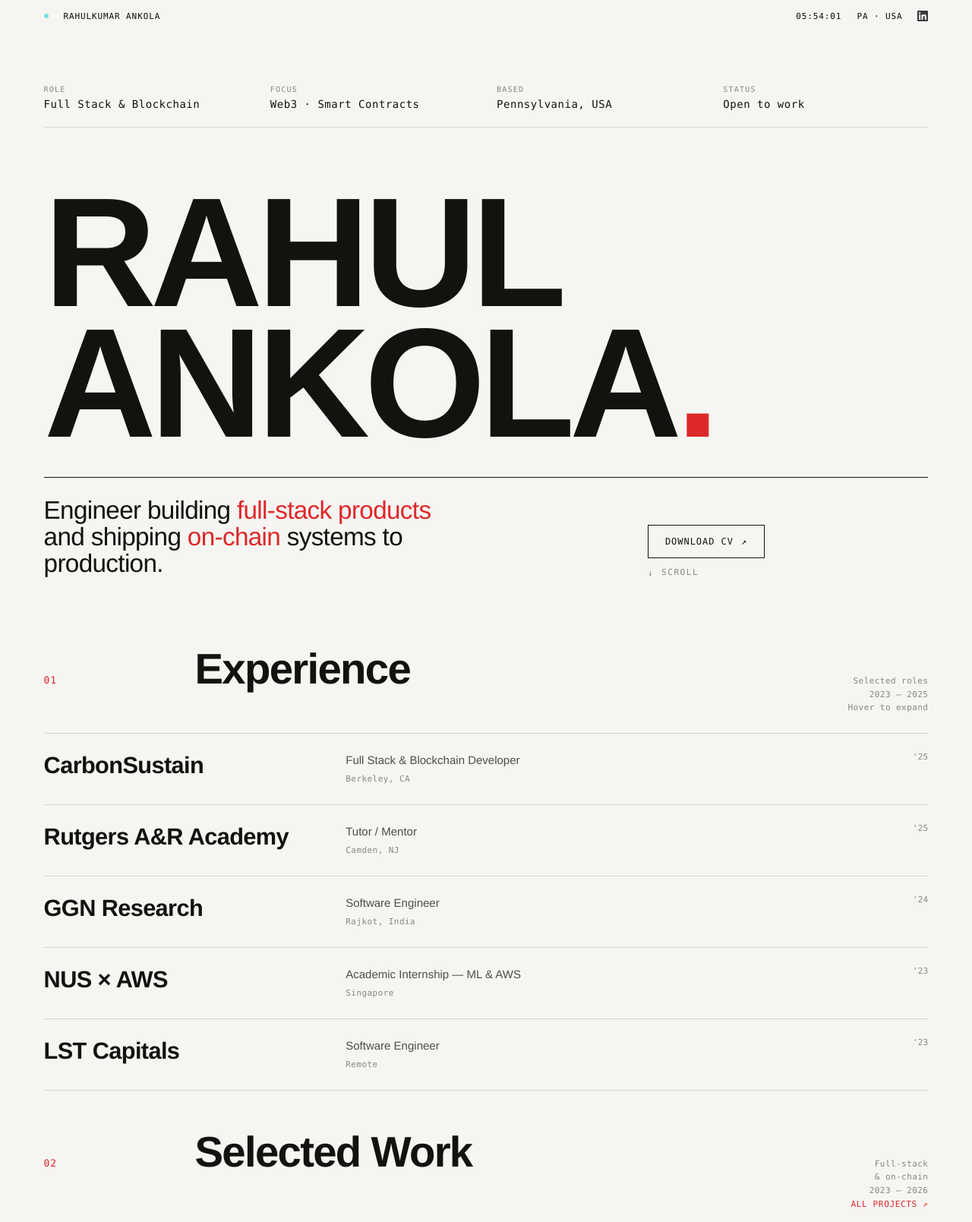
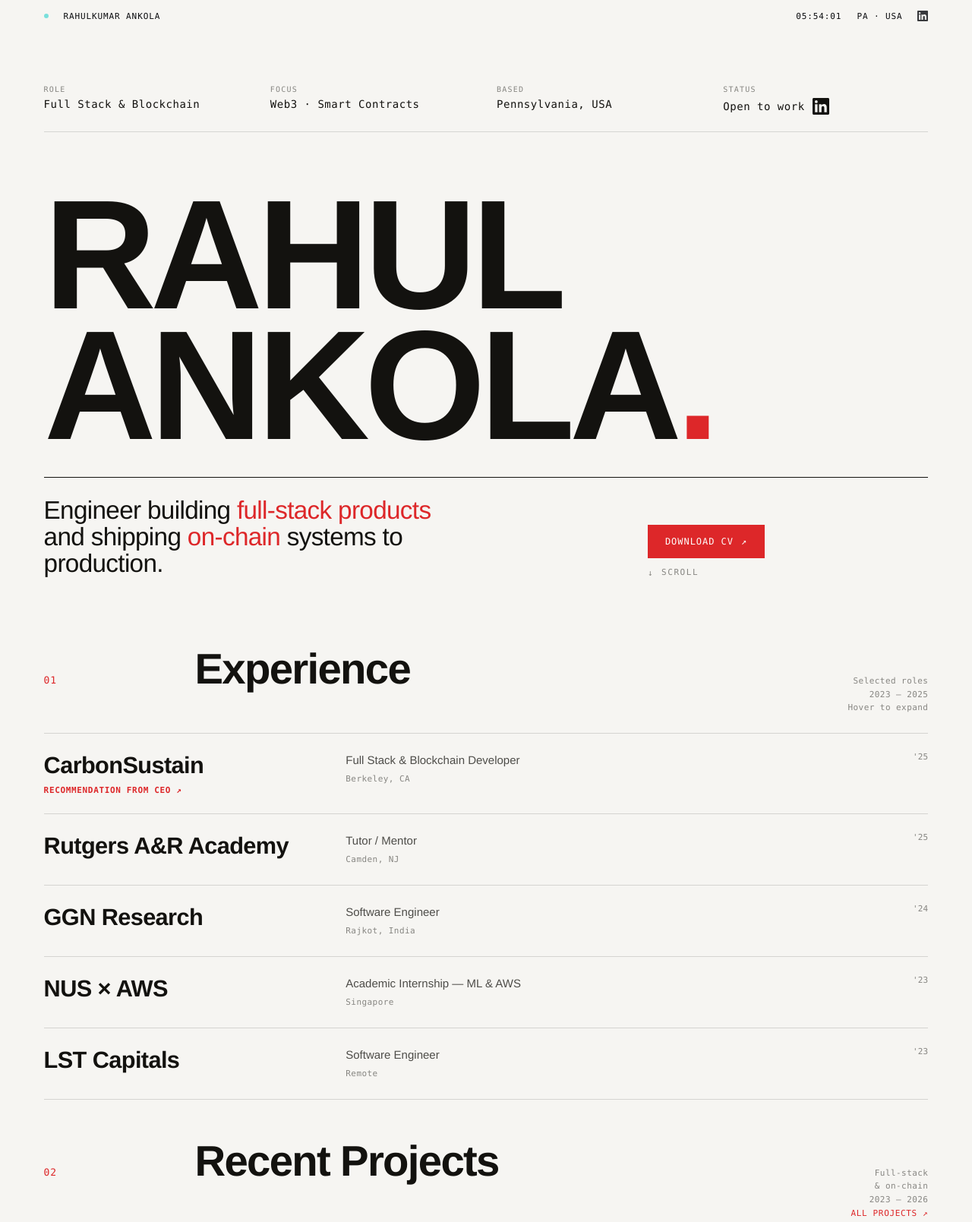
Before and after one commit to RahulAnkola/Resume, a plain HTML site: page index.html in a window 1280 px wide. Shown: the top 1609 px of the page at 76% size. Drawn offline with Linux system fonts and the light colour scheme.

Commit message:
feat: LinkedIn in hero, cursor fixes, red CV button, LOR link, copy email
- LinkedIn logo next to "Open to work" in hero
- Download CV button red with white text
- Recommendation from CEO link under CarbonSustain
- Copy-to-clipboard button on email with checkmark
- Custom cursor hidden on LOR/LinkedIn hover (native finger shown)
- Hot cursor color changed to dark for visibility on red button
- Removed "or press G" from scroll cue

Co-Authored-By: Claude Sonnet 4.6 <noreply@anthropic.com>

```diff
--- a/index.html
+++ b/index.html
@@ -64,7 +64,7 @@
     transition: width 0.22s ease, height 0.22s ease, background 0.22s ease, border-color 0.22s ease;
     mix-blend-mode: difference;
   }
-  #cursor.hot { width: 56px; height: 56px; background: var(--accent); border-color: transparent; mix-blend-mode: normal; }
+  #cursor.hot { width: 56px; height: 56px; background: var(--ink); border-color: transparent; mix-blend-mode: normal; }
   #cursor-dot {
     position: fixed; top: 0; left: 0; width: 4px; height: 4px; background: var(--accent);
     border-radius: 50%; transform: translate(-50%, -50%); pointer-events: none; z-index: 10000;
@@ -141,12 +141,12 @@
 
   .btn {
     font-family: var(--mono); font-size: 12px; letter-spacing: 0.08em; text-transform: uppercase;
-    padding: 14px 22px; border: 1px solid var(--ink); color: var(--ink); background: transparent;
+    padding: 14px 22px; border: 1px solid var(--accent); color: var(--paper); background: var(--accent);
     display: inline-flex; align-items: center; gap: 10px; cursor: none; position: relative; overflow: hidden;
     transition: color 0.3s ease;
   }
-  .btn::before { content: ""; position: absolute; inset: 0; background: var(--accent); transform: translateY(101%); transition: transform 0.32s cubic-bezier(0.16,1,0.3,1); z-index: -1; }
-  .btn:hover { color: var(--paper); border-color: var(--accent); }
+  .btn::before { content: ""; position: absolute; inset: 0; background: var(--ink); transform: translateY(101%); transition: transform 0.32s cubic-bezier(0.16,1,0.3,1); z-index: -1; }
+  .btn:hover { color: var(--paper); border-color: var(--ink); }
   .btn:hover::before { transform: translateY(0); }
   .btn .ar { transition: transform 0.32s ease; }
   .btn:hover .ar { transform: translate(3px, -3px); }
@@ -286,7 +286,7 @@
     <div class="k"><b>Role</b><span>Full Stack &amp; Blockchain</span></div>
     <div class="k"><b>Focus</b><span>Web3 · Smart Contracts</span></div>
     <div class="k"><b>Based</b><span>Pennsylvania, USA</span></div>
-    <div class="k"><b>Status</b><span>Open to work</span></div>
+    <div class="k"><b>Status</b><span style="display:flex;align-items:center;gap:10px;">Open to work <a href="https://www.linkedin.com/in/rahulankola/" target="_blank" rel="noopener" data-no-hot style="display:flex;align-items:center;cursor:pointer;" onmouseover="document.getElementById('cursor').style.opacity='0';document.getElementById('cursor-dot').style.opacity='0';" onmouseout="document.getElementById('cursor').style.opacity='1';document.getElementById('cursor-dot').style.opacity='1';"><svg width="22" height="22" viewBox="0 0 24 24" fill="currentColor"><path d="M20.447 20.452h-3.554v-5.569c0-1.328-.027-3.037-1.852-3.037-1.853 0-2.136 1.445-2.136 2.939v5.667H9.351V9h3.414v1.561h.046c.477-.9 1.637-1.85 3.37-1.85 3.601 0 4.267 2.37 4.267 5.455v6.286zM5.337 7.433a2.062 2.062 0 0 1-2.063-2.065 2.064 2.064 0 1 1 2.063 2.065zm1.782 13.019H3.555V9h3.564v11.452zM22.225 0H1.771C.792 0 0 .774 0 1.729v20.542C0 23.227.792 24 1.771 24h20.451C23.2 24 24 23.227 24 22.271V1.729C24 .774 23.2 0 22.222 0h.003z"/></svg></a></span></div>
   </div>
 
   <h1 class="name" id="name" title="click me">
@@ -314,9 +314,9 @@
 
   <div class="xp-list">
     <div class="xp-row reveal">
-      <div class="xp-co">CarbonSustain</div>
+      <div class="xp-co">CarbonSustain<a href="LetterOfRecommendation.pdf" target="_blank" rel="noopener" data-no-hot style="display:block;font-family:var(--mono);font-size:11px;letter-spacing:0.06em;text-transform:uppercase;color:var(--accent);margin-top:8px;text-decoration:none;transition:opacity 0.2s;cursor:pointer;" onmouseover="this.style.opacity='0.7';document.getElementById('cursor').style.opacity='0';document.getElementById('cursor-dot').style.opacity='0';" onmouseout="this.style.opacity='1';document.getElementById('cursor').style.opacity='1';document.getElementById('cursor-dot').style.opacity='1';">Recommendation from CEO ↗</a></div>
       <div class="xp-role">Full Stack &amp; Blockchain Developer<span class="loc">Berkeley, CA</span></div>
-      <div class="xp-detail">Shipped React/Node features for emissions tracking &amp; carbon-credit issuance. Deployed Solidity contracts (ERC-20/721/1155) wired to backend services in production. <a href="LetterOfRecommendation.pdf" target="_blank" rel="noopener" style="color:var(--accent);font-family:var(--mono);font-size:10px;letter-spacing:0.06em;text-transform:uppercase;">LOR ↗</a></div>
+      <div class="xp-detail">Shipped React/Node features for emissions tracking &amp; carbon-credit issuance. Deployed Solidity contracts (ERC-20/721/1155) wired to backend services in production.</div>
       <div class="xp-date">'25</div>
     </div>
     <div class="xp-row reveal">
@@ -351,7 +351,7 @@
 <section class="wrap" id="work">
   <div class="sec-head reveal">
     <div class="sec-num">02</div>
-    <h2 class="sec-title">Selected Work</h2>
+    <h2 class="sec-title">Recent Projects</h2>
     <div class="sec-meta">Full-stack<br />&amp; on-chain<br />2023 — 2026<br /><a href="https://github.com/RahulAnkola?tab=repositories" target="_blank" rel="noopener" style="color:var(--accent);font-family:var(--mono);font-size:11px;letter-spacing:0.06em;text-transform:uppercase;">All projects ↗</a></div>
   </div>
 
@@ -452,7 +452,7 @@
         <div class="lbl">Graduate GPA / 4.0</div>
       </div>
       <div class="stat reveal">
-        <div class="num" data-count="5" data-suffix="+">0</div>
+        <div class="num" data-count="5">0</div>
         <div class="lbl">Roles across 3 countries</div>
       </div>
       <div class="stat reveal">
@@ -541,7 +541,7 @@
     requestAnimationFrame(loop);
   }
   loop();
-  var hotSel = "a:not(#copy-email):not([href^='https://www.linkedin.com/in/']), .btn, .xp-row, .proj, .skill-group li, [data-hot]";
+  var hotSel = "a:not([data-no-hot]):not([href^='https://www.linkedin.com/in/']), .btn, .xp-row, .proj, .skill-group li, [data-hot]";
   document.addEventListener("mouseover", function (e) {
     if (e.target.closest(hotSel)) cursor.classList.add("hot");
   });
```
